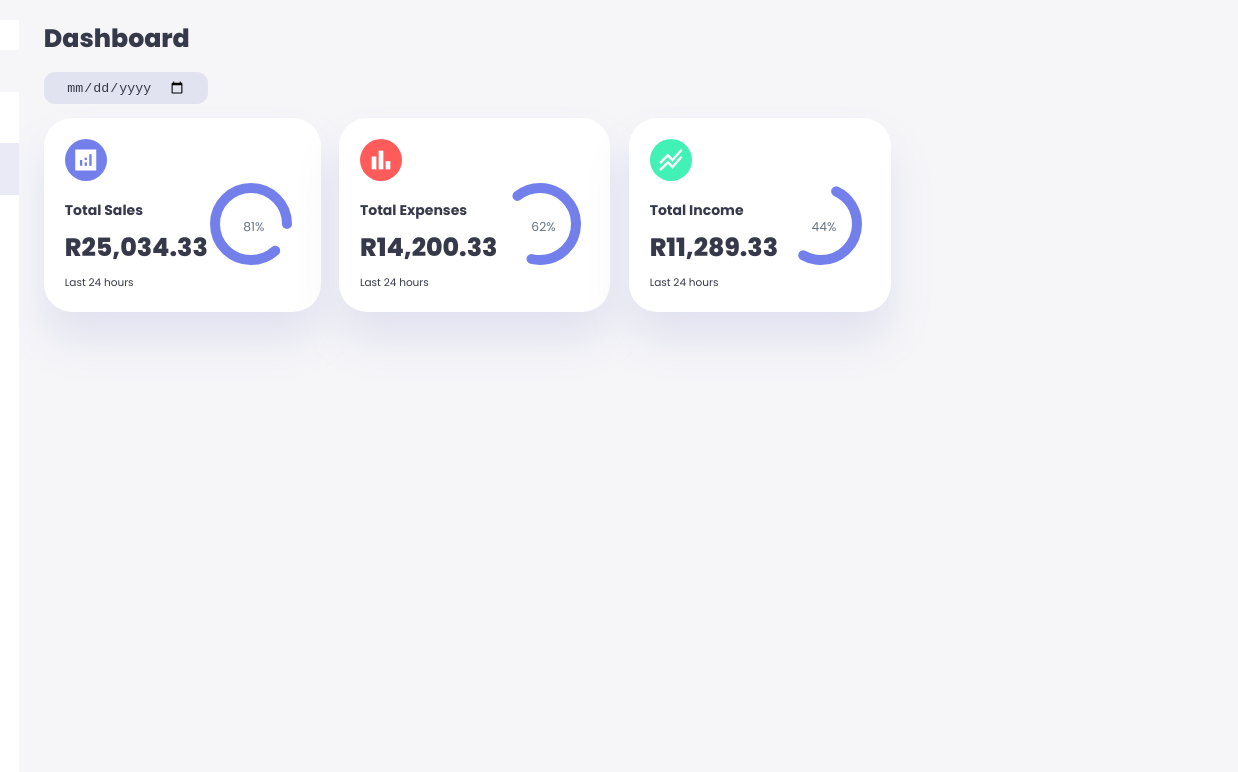
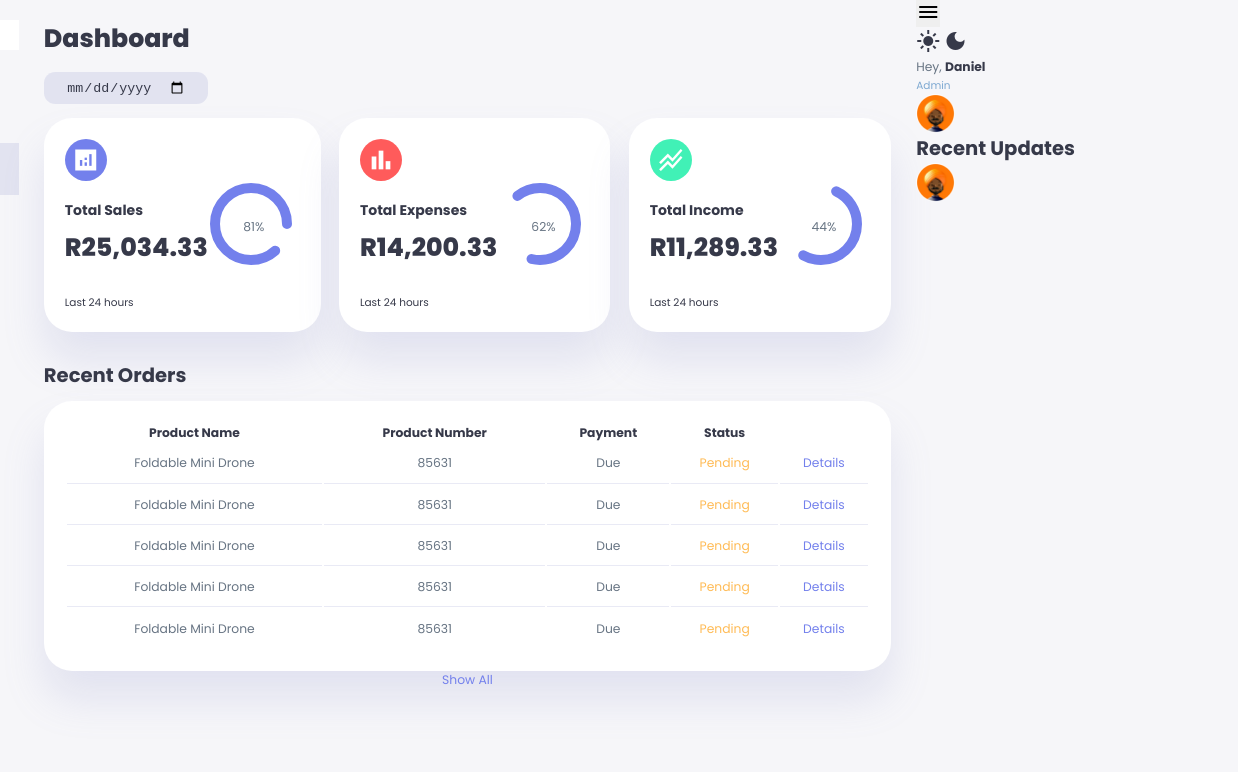
Before and after one commit to germanoPedro/Dashboard_1, a plain HTML site: page index.html in a window 1280 px wide. Shown: the full height of the page, 203-1441 px from the left, 1238 px wide, since content can reach past the window. Drawn offline with Linux system fonts and the light colour scheme.

Commit message:
added table and began with right side

```diff
--- a/index.html
+++ b/index.html
@@ -26,6 +26,7 @@
             <span class="material-icons-sharp">close</span>
           </div>
         </div>
+
         <!-- sidebar -->
         <div class="sidebar">
           <a href="#">
@@ -71,6 +72,7 @@
           </a>
         </div>
       </aside>
+
       <!-- ----------------END OF ASIDE-------------- -->
       <main>
         <h1>Dashboard</h1>
@@ -142,7 +144,100 @@
           </div>
           <!-- end of a expenses -->
         </div>
+        <!-- END OF INSIGHTS -->
+        <div class="recent-orders">
+          <h2>Recent Orders</h2>
+          <table>
+            <thead>
+              <tr>
+                <th>Product Name</th>
+                <th>Product Number</th>
+                <th>Payment</th>
+                <th>Status</th>
+              </tr>
+            </thead>
+            <tbody>
+              <tr>
+                <td>Foldable Mini Drone</td>
+                <td>85631</td>
+                <td>Due</td>
+                <td class="warning">Pending</td>
+                <td class="primary">Details</td>
+              </tr>
+              <tr>
+                <td>Foldable Mini Drone</td>
+                <td>85631</td>
+                <td>Due</td>
+                <td class="warning">Pending</td>
+                <td class="primary">Details</td>
+              </tr>
+              <tr>
+                <td>Foldable Mini Drone</td>
+                <td>85631</td>
+                <td>Due</td>
+                <td class="warning">Pending</td>
+                <td class="primary">Details</td>
+              </tr>
+              <tr>
+                <td>Foldable Mini Drone</td>
+                <td>85631</td>
+                <td>Due</td>
+                <td class="warning">Pending</td>
+                <td class="primary">Details</td>
+              </tr>
+              <tr>
+                <td>Foldable Mini Drone</td>
+                <td>85631</td>
+                <td>Due</td>
+                <td class="warning">Pending</td>
+                <td class="primary">Details</td>
+              </tr>
+            </tbody>
+          </table>
+          <a href="#">Show All</a>
+        </div>
       </main>
+
+      <!-- ============ END OF MAIN ============= -->
+      <div class="right">
+        <div class="top">
+          <button id="menu-btn">
+            <span class="material-icons-sharp">menu</span>
+          </button>
+          <div class="theme-toggler">
+            <span class="material-icons-sharp">light_mode</span>
+            <span class="material-icons-sharp">dark_mode</span>
+          </div>
+          <div class="profile">
+            <div class="info">
+              <p>Hey, <b>Daniel</b></p>
+              <small class="text-muted">Admin </small>
+            </div>
+            <div class="profile-photo">
+              <img src="./images/Frame1.png" alt="" />
+            </div>
+          </div>
+        </div>
+        <!-- END OF TOP -->
+        <!-- start of recent updates -->
+        <div class="recent-updates">
+          <h2>Recent Updates</h2>
+          <div class="updates">
+            <div class="update">
+              <div class="profile-photo">
+                <img src="./images/Frame1.png" alt="" />
+                <div class="message">
+                  <p>
+                    <b>Mike Tyson</b> recieved his order of Night lion's tech
+                    GPS drone
+                  </p>
+                  <small class="text-muted">2 minutes ago</small>
+                </div>
+              </div>
+            </div>
+          </div>
+        </div>
+      </div>
     </div>
   </body>
 </html>
--- a/style.css
+++ b/style.css
@@ -139,7 +139,6 @@ aside .close {
 /* ======= SIDEBAR ======== */
 
 aside .sidebar {
-  background: white;
   display: flex;
   flex-direction: column;
   height: 86vh;
@@ -218,7 +217,7 @@ main .date input[type='date'] {
   color: var(--color-dark);
 }
 main .insights {
-  display: grid;
+  display: flex;
   grid-template-columns: repeat(3, 1fr);
   gap: 1.3rem;
 }
@@ -298,3 +297,40 @@ main .insights .progress .number {
   justify-content: center;
   align-items: center;
 }
+main .insights small {
+  margin-top: 1.6rem;
+  display: block;
+}
+/* =============Recent ORDERS================== */
+main .recent-orders {
+  margin-top: 2rem;
+}
+main .recent-orders h2 {
+  margin-bottom: 0.8rem;
+}
+main .recent-orders table {
+  background: var(--color-white);
+  width: 100%;
+  border-radius: var(--card-border-radius);
+  padding: var(--card-padding);
+  text-align: center;
+  box-shadow: var(--box-shadow);
+  transition: all 300ms ease;
+}
+main .recent-orders table:hover {
+  box-shadow: none;
+}
+main table tbody td {
+  height: 2.8rem;
+  border-bottom: 1px solid var(--color-light);
+  color: var(--color-dark-variant);
+}
+main table tbody tr:last-child td {
+  border: none;
+}
+main .recent-orders a {
+  text-align: center;
+  display: block;
+  margin-top: 1rem auto;
+  color: var(--color-primary);
+}
```
Also changed, not shown: images/Frame1.png (added), images/Frame2.png (added), images/Frame3.png (added), images/Frame4.png (added), images/Frame5.png (added), images/Frame6.png (added).
